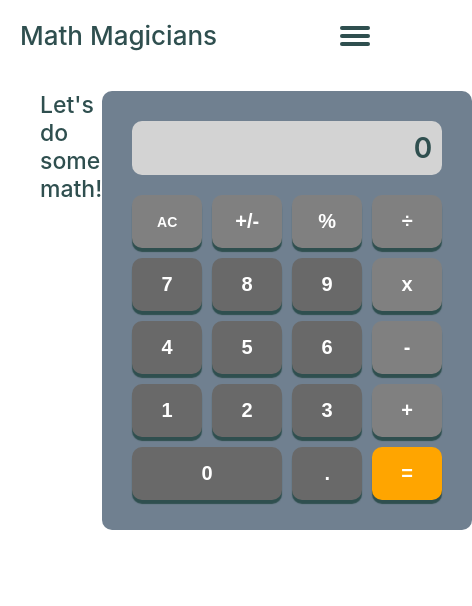
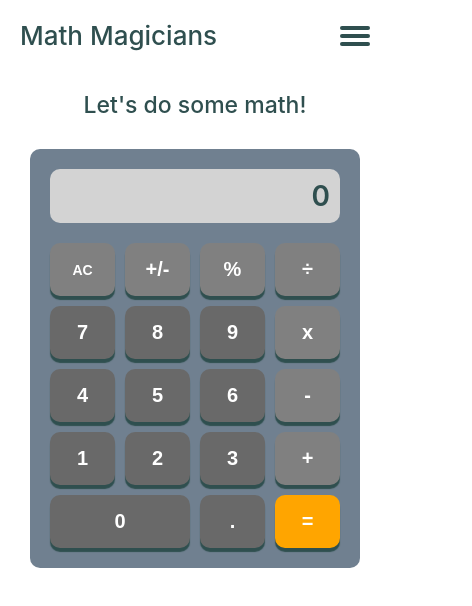
Before and after one commit to 1iceberg1/Math-Magicians, a React (Create React App) app: page /calculator in a window 390 px wide. Shown: the top 606 px of the page, 472 px wide, since content can reach past the window. Built offline with nearby package versions, Linux system fonts and the light colour scheme.

Commit message:
add responsive style for media query 768px

```diff
--- a/src/App.css
+++ b/src/App.css
@@ -227,4 +227,33 @@ h1 {
   .hamburger {
     display: inline-block;
   }
+
+  /* calculator */
+  .calculator {
+    flex-direction: column;
+    gap: 30px;
+    padding: 20px;
+    align-items: center;
+  }
+
+  .container {
+    width: 330px;
+    display: grid;
+    grid-template-columns: 65px 65px 65px 65px;
+    gap: 10px;
+    padding: 20px;
+  }
+
+  .container > button {
+    padding: 15px 0;
+    font-size: 20px;
+    font-weight: 600;
+  }
+
+  /* quote */
+  .quotePara {
+    padding: 0px 20px;
+    margin-top: 40px;
+    font-size: 19px;
+  }
 }
```
